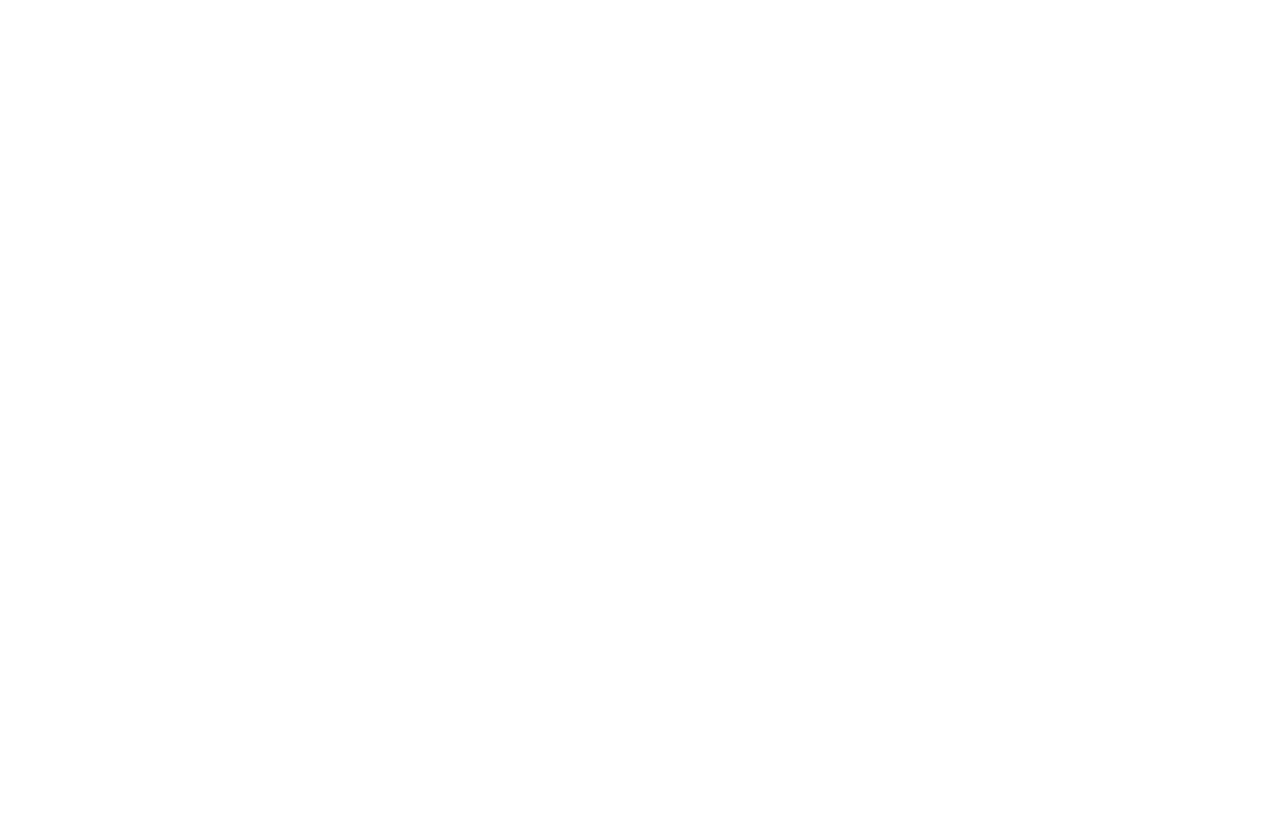
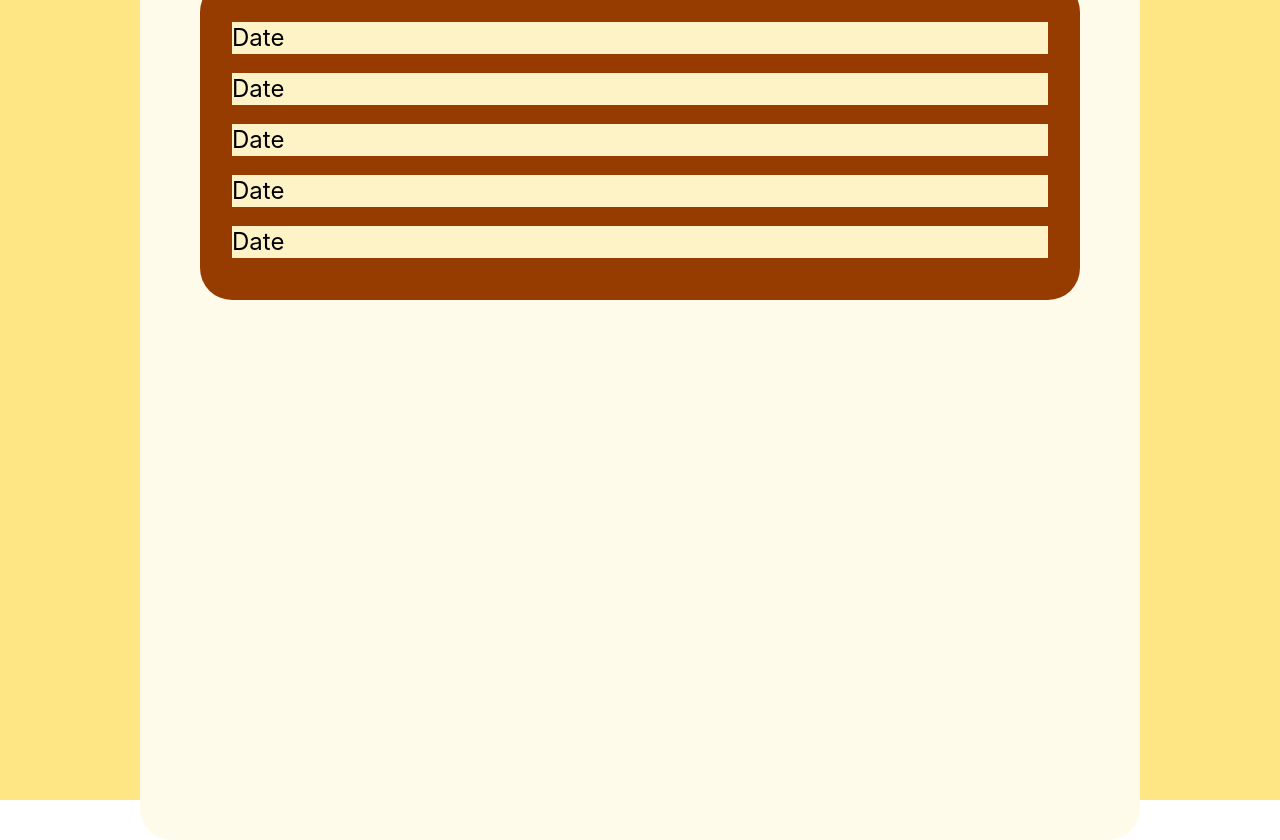
Before and after one commit to divyanshuuuwu/journal-app, a React app in the folder frontend/: page /showall in a window 1280 px wide. Before the commit this address had no page. Before the commit the page ends 800 px from the top, so only its background shows below. Built offline with nearby package versions, Linux system fonts and the light colour scheme; the HTML template or start-up script is replaced by a standard one.

Commit message:
navigate to showall page

```diff
--- a/frontend/src/App.jsx
+++ b/frontend/src/App.jsx
@@ -2,6 +2,7 @@ import React from 'react'
 import Login from './pages/Login'
 import { BrowserRouter, Routes, Route } from "react-router-dom";
 import Dashboard from './pages/Dashboard';
+import ShowAllJournals from './pages/ShowAllJournals';
 
 
 
@@ -11,6 +12,7 @@ const App = () => {
     <Routes>
     <Route path='/' element={ <Login/>} />
     <Route path='/dashboard' element={ <Dashboard/>} />
+    <Route path='/showall' element={<ShowAllJournals/>} />
 
 
 
--- a/frontend/src/pages/Dashboard.jsx
+++ b/frontend/src/pages/Dashboard.jsx
@@ -2,8 +2,15 @@ import React from 'react'
 import bgimg from '../assets/book bg.png'
 import { useState } from 'react'
 import axios from 'axios'
+import { Navigate, useNavigate } from 'react-router-dom'
+
+
 
 const Dashboard = () => {
+    const navigate = useNavigate()
+    const showAllJournals = ()=>{
+        navigate("/showall",{replace:true})
+    }
 
 
     const [dateRequired, setDateRequired] = useState(false)
@@ -110,7 +117,9 @@ const Dashboard = () => {
              onChange={inputDate}
              value={date} />
 
-            <h1 className='bg-[#D6C5AA] border p-2 rounded-2xl'>Journals</h1>
+            <h1 className='bg-[#D6C5AA] border p-2 rounded-2xl'
+            onClick={showAllJournals}
+            >Journals</h1>
             <h1 className='bg-[#D6C5AA] border p-2 rounded-2xl'>settings</h1>
             <h1 className='bg-[#D6C5AA] border p-2 rounded-2xl'>logout</h1>
              {dateRequired && (
--- /dev/null
+++ b/frontend/src/pages/ShowAllJournals.jsx
@@ -0,0 +1,26 @@
+import React from 'react'
+
+const ShowAllJournals = () => {
+  return (
+    // screen
+    <div className='bg-amber-200 h-screen w-full flex justify-center items-center '>
+        {/* main conatiner */}
+        <div className='bg-amber-50 w-250 h-220 rounded-4xl flex justify-center  '>
+            {/* journals */}
+            <div className='bg-amber-800 w-220 h-80 m rounded-4xl mt-5 p-8  flex flex-col
+            text-2xl
+            justify-around'>
+                <h1 className='bg-amber-100'>Date</h1>
+                <h1 className='bg-amber-100'>Date</h1>
+                <h1 className='bg-amber-100'>Date</h1>
+                <h1 className='bg-amber-100'>Date</h1>
+                <h1 className='bg-amber-100'>Date</h1>
+
+            </div>
+
+        </div>
+    </div>
+  )
+}
+
+export default ShowAllJournals
```
